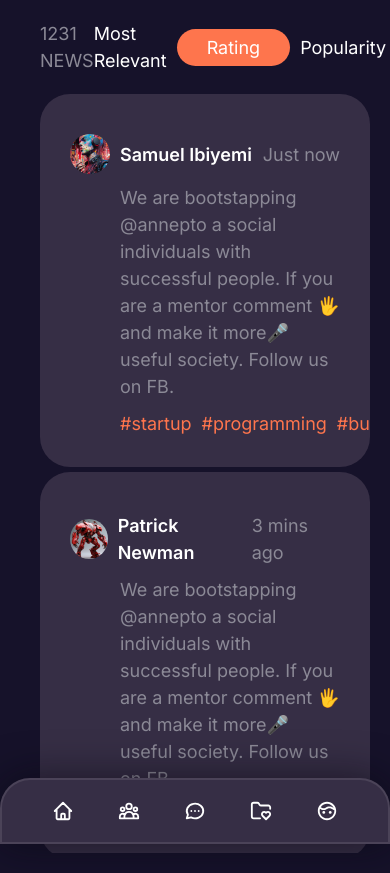
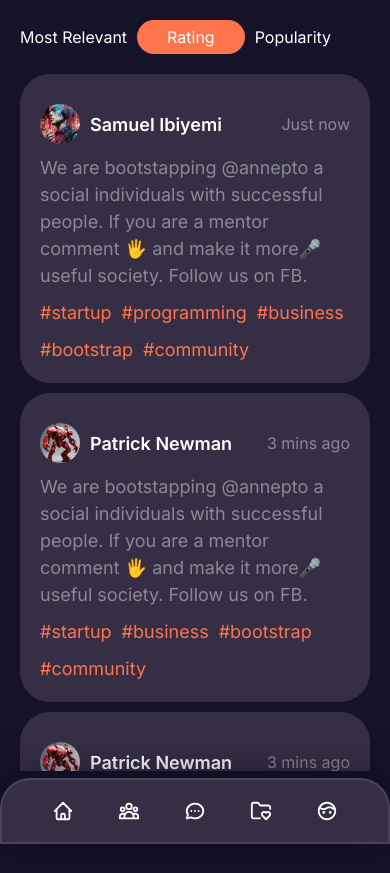
Before and after one commit to sam-dude/Whooper, a Next.js app: page / in a window 390 px wide. After the commit the page ends 844 px from the top, so only its background shows below. Built offline with nearby package versions, Linux system fonts and the light colour scheme.

Commit message:
main page responsive

```diff
--- a/src/app/page.module.css
+++ b/src/app/page.module.css
@@ -28,8 +28,18 @@
     border-radius: 50px;
     padding: 5px 30px;
 }
+
+@media only screen and (max-width: 768px){
+    .item:nth-of-type(1){
+        display: none;
+    }
+    .head{
+        font-size: 16px;
+    }
+}
 @media only screen and (max-width: 1024px){
     .container{
         width: 100%;
+        padding-left: 20px;
     }
 }
--- a/src/components/Whoops/whoops.module.css
+++ b/src/components/Whoops/whoops.module.css
@@ -1,6 +1,6 @@
 .container{
     display: flex;
-    gap: 5px;
+    gap: 10px;
     flex-direction: column;
     height: calc(100vh - 85px);
     overflow-y: scroll;
@@ -64,3 +64,23 @@
     color: #FE754D;
     padding-top: 10px;
 }
+
+@media only screen and (max-width: 768px){
+    .msgContainer{
+        padding-left: 0;
+    }
+    .hashes{
+        flex-wrap: wrap;
+    }
+    .time{
+        font-size: 16px;
+    }
+    .whoop{
+        padding: 20px;
+    }
+}
+@media only screen and (max-width: 1024px) {
+    .container{
+        height: calc(100vh - 147px);
+    }
+}
```
